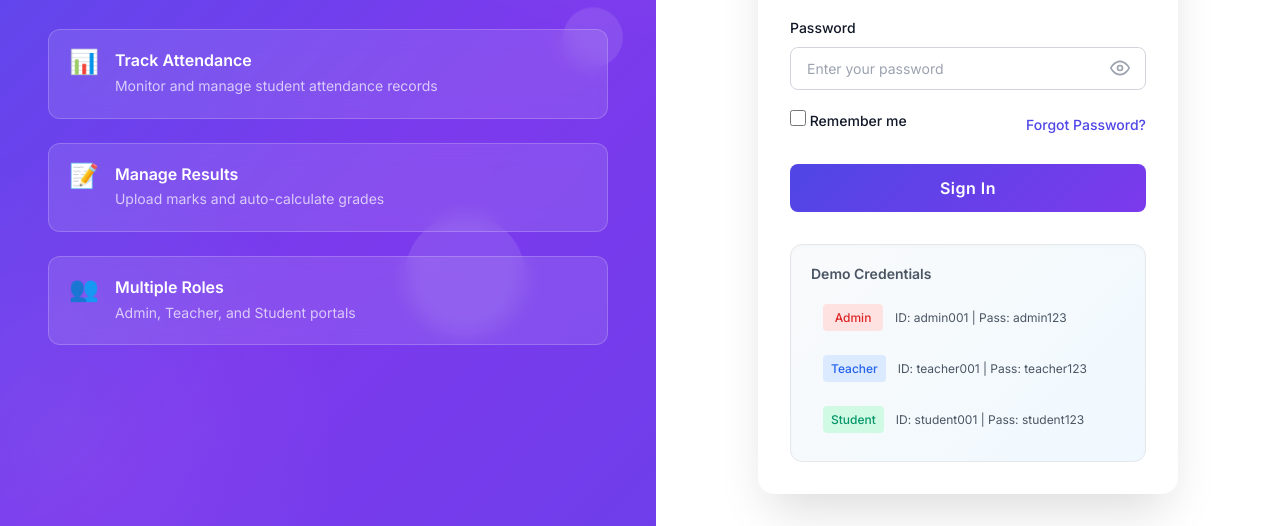
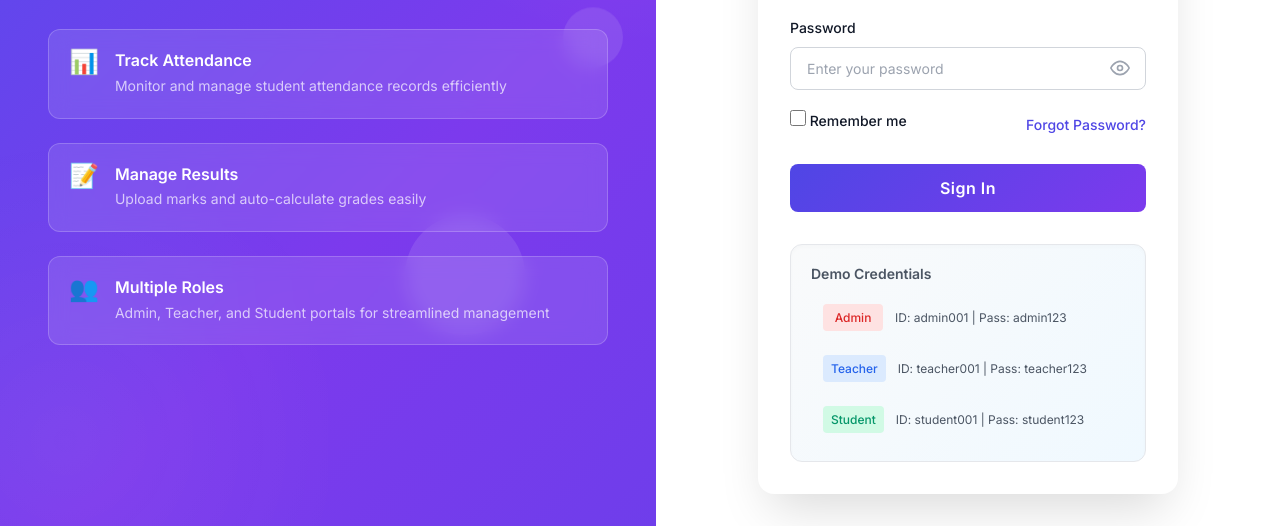
Before and after one commit to Alam604/Student-Attendance-and-result-portal, a plain HTML site: page index.html in a window 1280 px wide. Shown: the part 331-857 px from the top of the page. Drawn offline with Linux system fonts and the light colour scheme.

Commit message:
Updated index File

```diff
--- a/index.html
+++ b/index.html
@@ -7,6 +7,7 @@
     <link rel="stylesheet" href="css/main.css">
     <link rel="stylesheet" href="css/login.css">
     <link href="https://fonts.googleapis.com/css2?family=Inter:wght@300;400;500;600;700&display=swap" rel="stylesheet">
+    <!-- Updated minor styling and layout tweaks -->
 </head>
 <body>
     <div class="login-container">
@@ -38,21 +39,21 @@
                     <div class="feature-icon">📊</div>
                     <div class="feature-text">
                         <h3>Track Attendance</h3>
-                        <p>Monitor and manage student attendance records</p>
+                        <p>Monitor and manage student attendance records efficiently</p> <!-- minor text update -->
                     </div>
                 </div>
                 <div class="feature-item">
                     <div class="feature-icon">📝</div>
                     <div class="feature-text">
                         <h3>Manage Results</h3>
-                        <p>Upload marks and auto-calculate grades</p>
+                        <p>Upload marks and auto-calculate grades easily</p> <!-- minor text update -->
                     </div>
                 </div>
                 <div class="feature-item">
                     <div class="feature-icon">👥</div>
                     <div class="feature-text">
                         <h3>Multiple Roles</h3>
-                        <p>Admin, Teacher, and Student portals</p>
+                        <p>Admin, Teacher, and Student portals for streamlined management</p> <!-- minor text update -->
                     </div>
                 </div>
             </div>
@@ -95,7 +96,7 @@
                         <label class="checkbox-container">
                             <input type="checkbox" id="rememberMe">
                             <span class="checkmark"></span>
-                            Remember me
+                            Remember me <!-- added minor tweak -->
                         </label>
                         <a href="#" class="forgot-link">Forgot Password?</a>
                     </div>
```
